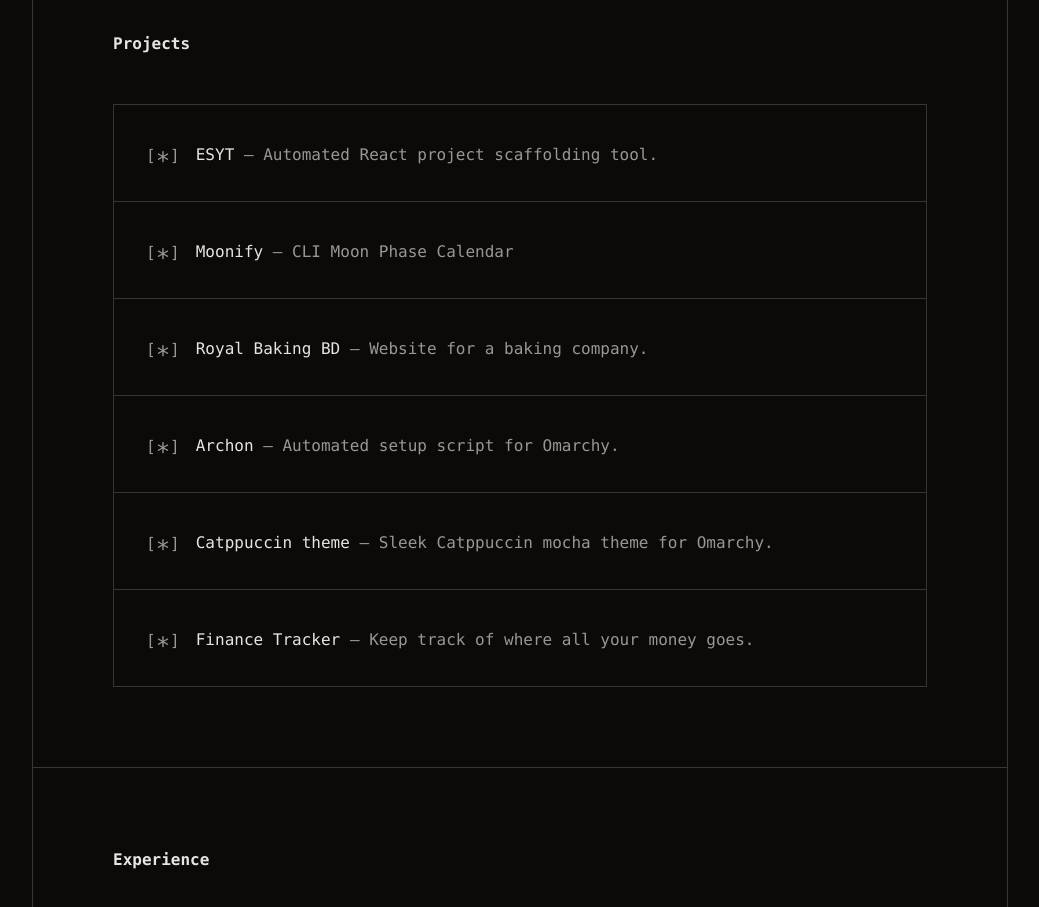
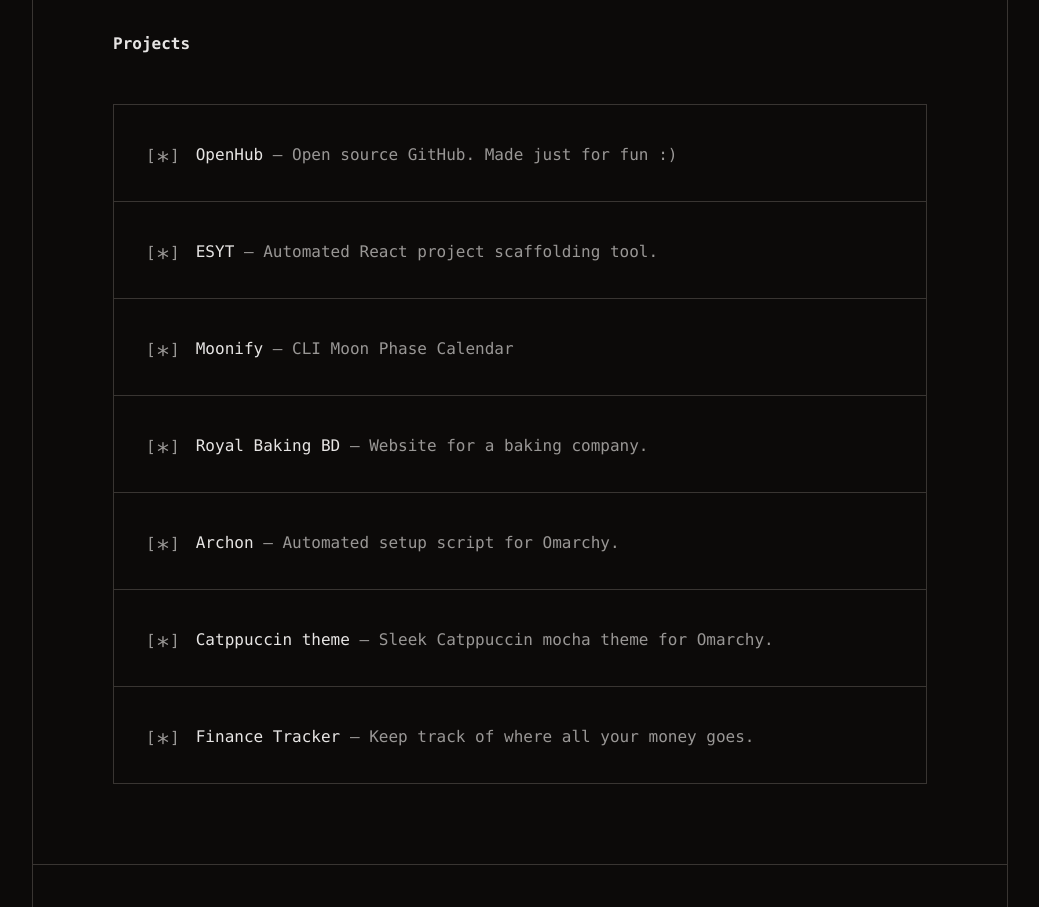
Before and after one commit to ESHAYAT102/portfolio, a React (Vite) app: page / in a window 1280 px wide. Shown: the part 1660-2567 px from the top of the page, without its empty margins (120-1159 px from the left). Built offline with nearby package versions, Linux system fonts and the light colour scheme.

Commit message:
Update src/sections/Projects.tsx

```diff
--- a/src/sections/Projects.tsx
+++ b/src/sections/Projects.tsx
@@ -1,5 +1,10 @@
 export default function Projects() {
   const projects = [
+    {
+      name: "OpenHub",
+      description: "Open source GitHub. Made just for fun :)",
+      link: "https://open-hub.eshayat.com",
+    },
     {
       name: "ESYT",
       description: "Automated React project scaffolding tool.",
```
